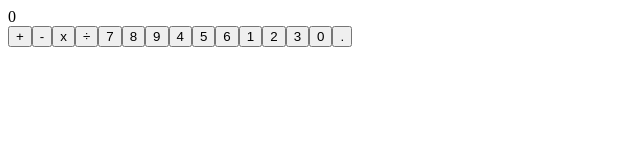
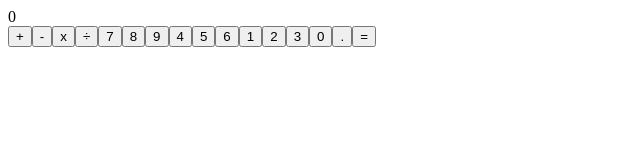
Before and after one commit to LuispeFigueroa/Lab07-Web, a React (Vite) app: page / in a window 1280 px wide. Shown: the top 160 px of the page, without its empty margins (0-640 px from the left). Built offline with nearby package versions, Linux system fonts and the light colour scheme.

Commit message:
manejar operaciones

```diff
--- a/src/components/Calculator.tsx
+++ b/src/components/Calculator.tsx
@@ -43,7 +43,7 @@ const Calculator = () => {
     return (
         <div>
             <Display value={display} />
-            <Keypad onDigit={handleDigit} onOperator={handleOperator} />
+            <Keypad onDigit={handleDigit} onOperator={handleOperator} onEquals={handleEquals} />
         </div>
     )
 }
--- a/src/components/Keypad.tsx
+++ b/src/components/Keypad.tsx
@@ -3,12 +3,13 @@ import Button from "./Button";
 interface Props {
     onDigit: (digit: string) => void
     onOperator: (op: string) => void
+    onEquals: () => void
 }
 
 const KEYS = ['7', '8', '9', '4', '5', '6', '1', '2', '3', '0', '.']
 const OPERATORS = ['+', '-', 'x', '÷']
 
-const keypad = ({ onDigit, onOperator }: Props) => {
+const Keypad = ({ onDigit, onOperator, onEquals }: Props) => {
     return (
         <div>
             {OPERATORS.map((op) => (
@@ -17,8 +18,9 @@ const keypad = ({ onDigit, onOperator }: Props) => {
             {KEYS.map((key) => (
                 <Button key={key} label={key} onClick={() => onDigit(key)} />
             ))}
+            <Button label="=" onClick={onEquals} />
         </div>
     )
 }
 
-export default keypad
+export default Keypad
```
